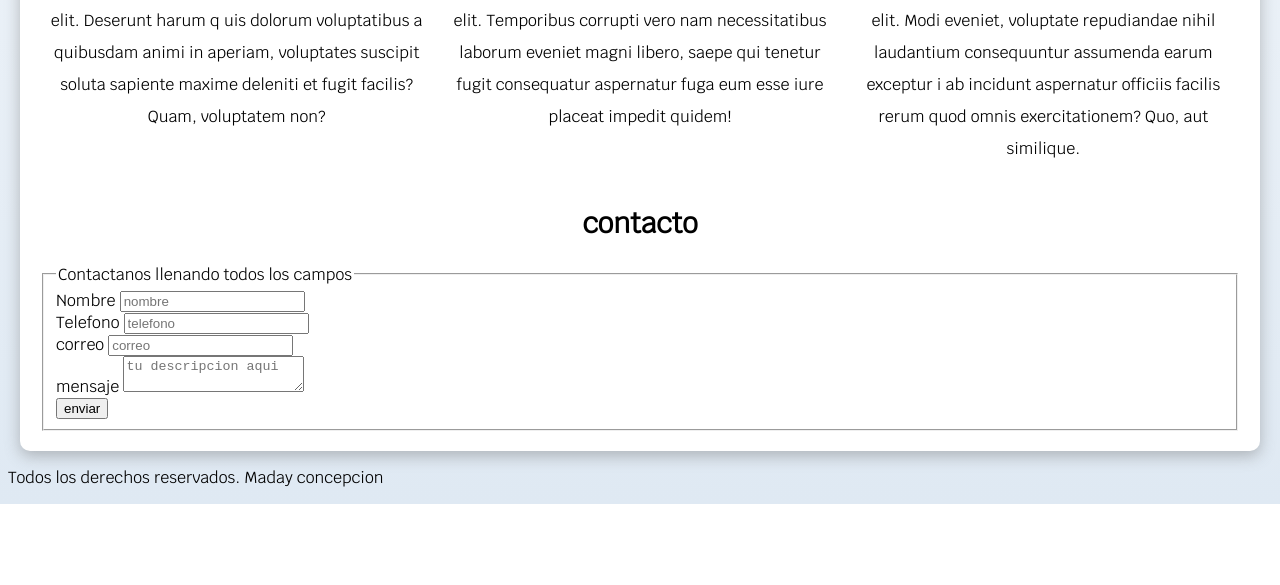
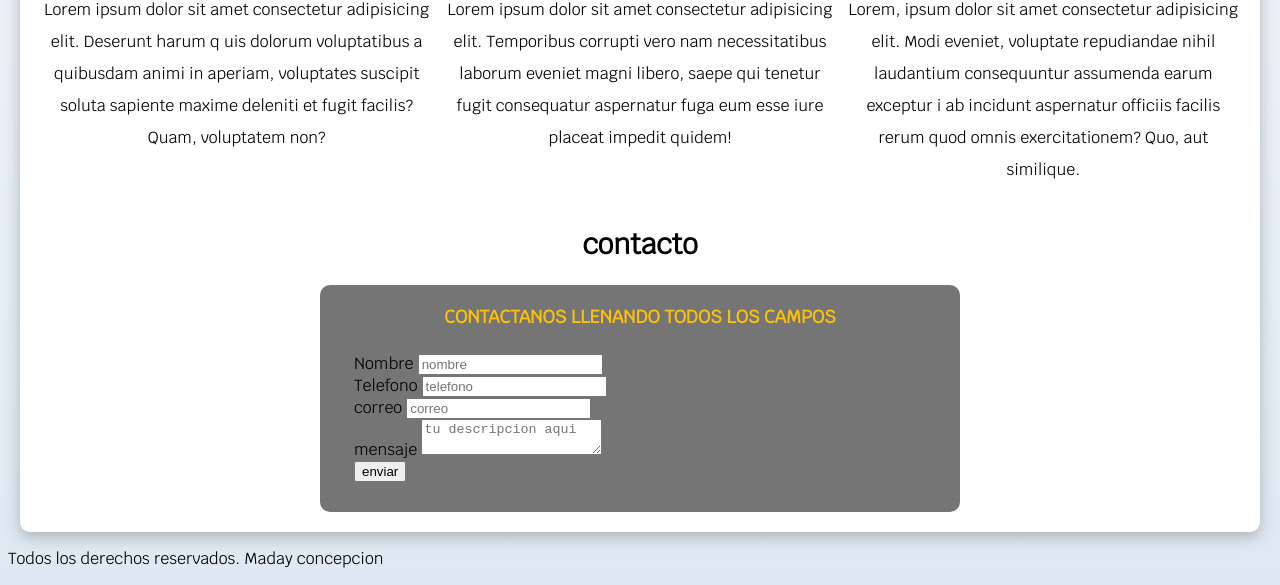
Before and after one commit to madaycg/freelancer-site, a plain HTML site: page index.html in a window 1280 px wide. Shown: the part 991-1576 px from the top of the page. Before the commit the page ends 1495 px from the top, so only its background shows below. Drawn offline with Linux system fonts and the light colour scheme.

Commit message:
cambios en pc

```diff
--- a/css/style.css
+++ b/css/style.css
@@ -176,3 +176,26 @@ h1,h2,h3 {
     align-items: center;
 
 }
+/** Contacto**/
+.formulario {
+   background-color: var(--gris);
+   width: min(60rem, 100%); /**utiliza el minimo de los dos**/
+   margin: 0 auto;
+   padding: 2rem;
+   border-radius: 1rem;
+
+}
+
+.formulario fieldset{
+    border: none;
+
+}
+.formulario legend {
+   text-align: center;
+   font-size: 1.8rem;
+   text-transform: uppercase;
+   font-weight: 700;
+   margin-bottom: 2rem;
+   color: var(--primario);
+
+}
--- a/index.html
+++ b/index.html
@@ -63,8 +63,7 @@
     <main class="contenedor sombra">
       <h2>Mis servicios</h2>
 
-      hero { background-image: url(../img/hero.jpg); background-repeat:
-      no-repeat; background-size: cover; height: 450px; position: relative; }
+      Lorem ipsum dolor sit amet consectetur adipisicing elit. Quae tempore at cupiditate tenetur est eligendi adipisci iste repellendus ratione hic ut neque, distinctio aperiam molestiae corrupti, necessitatibus eveniet autem dicta.
 
       <div class="servicios">
         <section class="servicio">
@@ -164,29 +163,33 @@
     <section>
       <h2>contacto</h2>
 
-    <form>
+    <form class="formulario">
       <fieldset>
         <legend>Contactanos llenando todos los campos</legend>
+   <div class="contenedor-campos">
 
-        <div>
+        <div class="campo">
+
           <label>Nombre</label>
           <input type="text" placeholder="nombre" />
         </div>
 
-        <div>
+        <div class="campo">
           <label>Telefono</label>
           <input type="tel" placeholder="telefono" />
         </div>
 
-        <div>
+        <div class="campo">
           <label for="mail">correo</label>
           <input type="email" placeholder="correo" id="mail" />
         </div>
 
-        <div>
+        <div class="campo">
           <label>mensaje</label>
           <textarea placeholder="tu descripcion aqui"></textarea>
       </div>
+
+    </div>  <!-- .contenedor de los campos-->
 
       <div>
         <input type="submit" value="enviar" />
```
